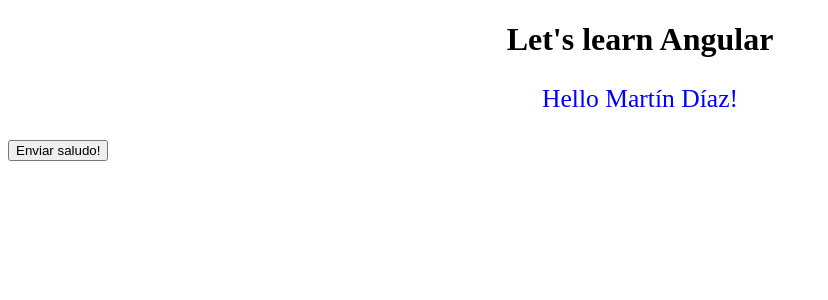
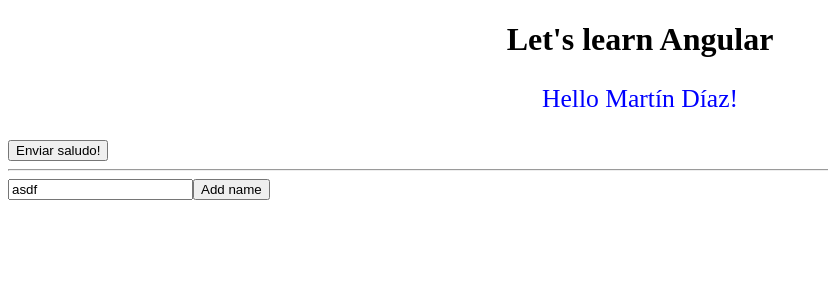
Before and after one commit to magadiflo/fundamentos-angular, an Angular app: page / in a window 1280 px wide. Shown: the top 300 px of the page, without its empty margins (0-828 px from the left). Built offline with nearby package versions, Linux system fonts and the light colour scheme.

Commit message:
Event bindings bi-direccionales

```diff
--- a/src/app/hello/hello.component.html
+++ b/src/app/hello/hello.component.html
@@ -1,2 +1,7 @@
 <p>Hello {{ name }}!</p>
 <button type="button" (click)="onNameClick()">Enviar saludo!</button>
+<hr>
+<div>
+    <input type="text" [value]="inputName" (keyup)="updateInputName($event)">
+    <button type="button" (click)="addName()">Add name</button>
+</div>
--- a/src/app/hello/hello.component.ts
+++ b/src/app/hello/hello.component.ts
@@ -10,6 +10,9 @@
   @Input() name!: string;
   @Output() sayHello: EventEmitter<string> = new EventEmitter();
 
+  namesList: string[] = [];
+  inputName: string = 'asdf';
+
   constructor() { }
 
   ngOnInit(): void {
@@ -19,4 +22,15 @@
     this.sayHello.emit('Hola desde el componente hijo hello!!');
   }
 
+  addName(): void {
+    this.namesList.push(this.inputName);
+    this.inputName = '';
+    console.log(this.namesList);
+  }
+
+  updateInputName(event: any): void {
+    this.inputName = event.target.value;
+    console.log(this.inputName);
+  }
+
 }
```
